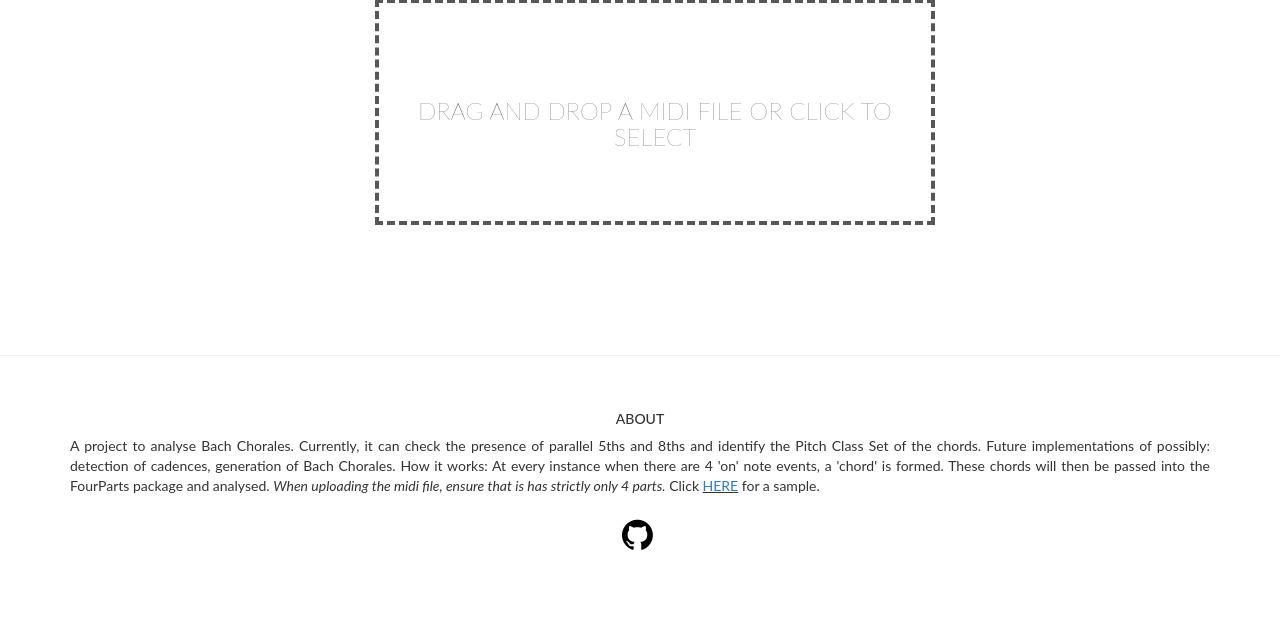
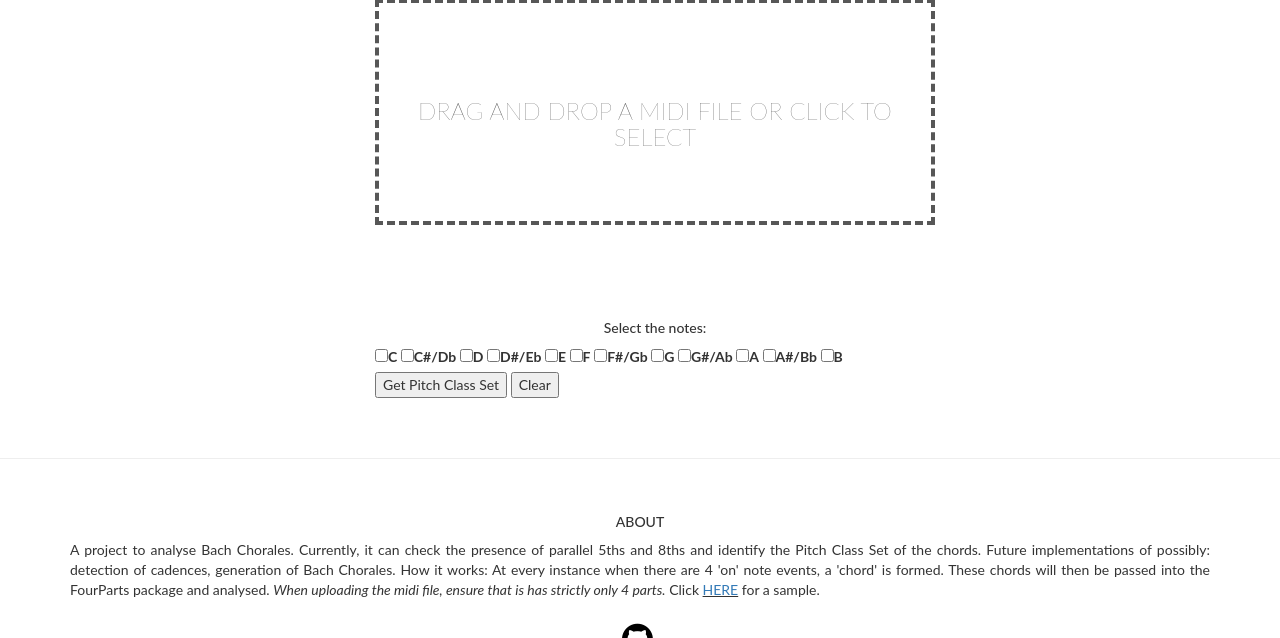
Before and after one commit to ruixuantan/fourpartsweb, a Flask app: page / in a window 1280 px wide. Shown: the part 245-883 px from the top of the page. Before the commit the page ends 795 px from the top, so only its background shows below. Run offline with Flask 2, Linux system fonts and the light colour scheme; some libraries are stand-ins or nearby versions.

Commit message:
Added Pitch Class Set generator

```diff
--- a/fourpartsweb/app.py
+++ b/fourpartsweb/app.py
@@ -6,6 +6,7 @@ from fourpartsweb.blueprints.index import index
 from fourpartsweb.blueprints.download import download
 from fourpartsweb.api.v1.midifile import MidifileView
 from fourpartsweb.api.v1.download import DownloadView
+from fourpartsweb.api.v1.pitchclass import PitchclassView
 from fourpartsweb.extensions import (
     debug_toolbar,
     db,
@@ -55,6 +56,7 @@ def create_app(settings_override=None):
 
     MidifileView.register(app)
     DownloadView.register(app)
+    PitchclassView.register(app)
 
     return app
 
--- a/fourpartsweb/blueprints/index/templates/index/home.html
+++ b/fourpartsweb/blueprints/index/templates/index/home.html
@@ -24,6 +24,27 @@
 
       <!-- Status bar -->
       <div id="status-bar"></div>
+
+      <!-- Pitch Class Set Form -->
+      <form id="pitch-class-set-form">
+        <h5>Select the notes:</h5>
+        <label><input type="checkbox" value="0" id="pitch-class-set-0">C</label>
+        <label><input type="checkbox" value="1" id="pitch-class-set-1">C#/Db</label>
+        <label><input type="checkbox" value="2" id="pitch-class-set-2">D</label>
+        <label><input type="checkbox" value="3" id="pitch-class-set-3">D#/Eb</label>
+        <label><input type="checkbox" value="4" id="pitch-class-set-4">E</label>
+        <label><input type="checkbox" value="5" id="pitch-class-set-5">F</label>
+        <label><input type="checkbox" value="6" id="pitch-class-set-6">F#/Gb</label>
+        <label><input type="checkbox" value="7" id="pitch-class-set-7">G</label>
+        <label><input type="checkbox" value="8" id="pitch-class-set-8">G#/Ab</label>
+        <label><input type="checkbox" value="9" id="pitch-class-set-9">A</label>
+        <label><input type="checkbox" value="10" id="pitch-class-set-10">A#/Bb</label>
+        <label><input type="checkbox" value="11" id="pitch-class-set-11">B</label>
+        <br>
+        <button id="pitch-class-set-button" type="button">Get Pitch Class Set</button>
+        <button id="pitch-class-set-clear" type="button">Clear</button>
+      </form>
+
     </div>
   </div>
 </div>
--- a/fourpartsweb/static/scripts/main.js
+++ b/fourpartsweb/static/scripts/main.js
@@ -164,8 +164,50 @@ const downloadStorage = () => {
 }
 
 
+const getPitchClassSet = () => {
+
+  $("#pitch-class-set-button").click((e) => {
+    e.preventDefault()
+    let notes = []
+    for (let i=0; i<12; i++) {
+      $note = $("#pitch-class-set-"+i)
+      if ($note.is(":checked")) {
+        notes.push($note.attr("value"))
+      }
+    }
+
+
+    return $.ajax({
+      url: '/api/v1/pitchclass/',
+      type: 'post',
+      data: JSON.stringify({notes: notes}),
+      contentType: 'application/json',
+      success: (data) => {
+        console.log(data)
+      },
+      error: (err) => {
+        console.log(err)
+      }
+    })
+  })
+}
+
+
+const clearPitchClassSet = () => {
+  $("#pitch-class-set-clear").click((e) => {
+    e.preventDefault()
+    for (let i=0; i<12; i++) {
+      $note = $("#pitch-class-set-"+i)
+      $note.prop('checked', false)
+    }
+  })
+}
+
+
 $(document).ready(() => {
   fileInput()
   fileUpload()
   downloadStorage()
+  getPitchClassSet()
+  clearPitchClassSet()
 })
```
Also changed, not shown: fourpartsweb/api/v1/pitchclass.py (added, +26 -0 lines).
